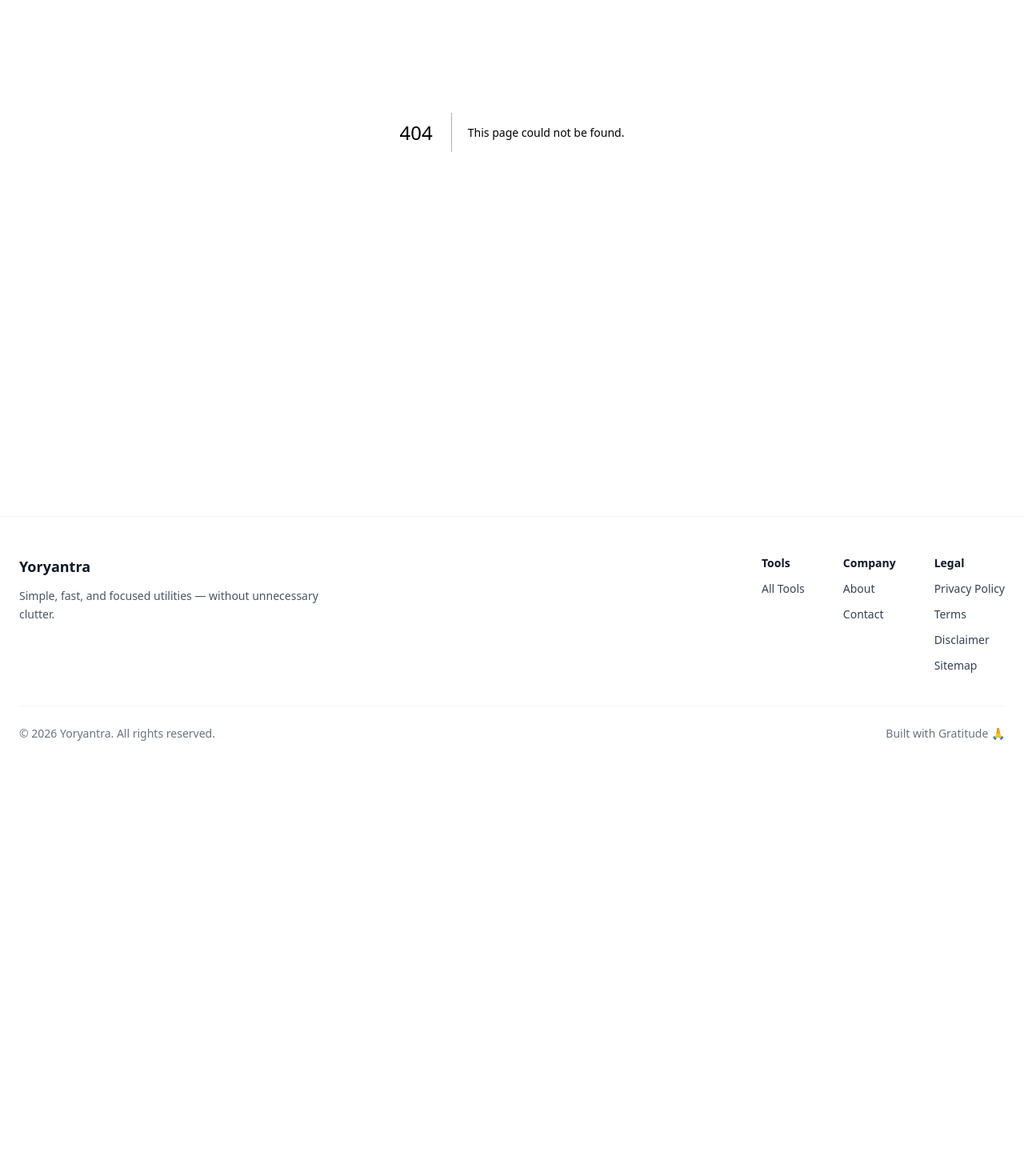
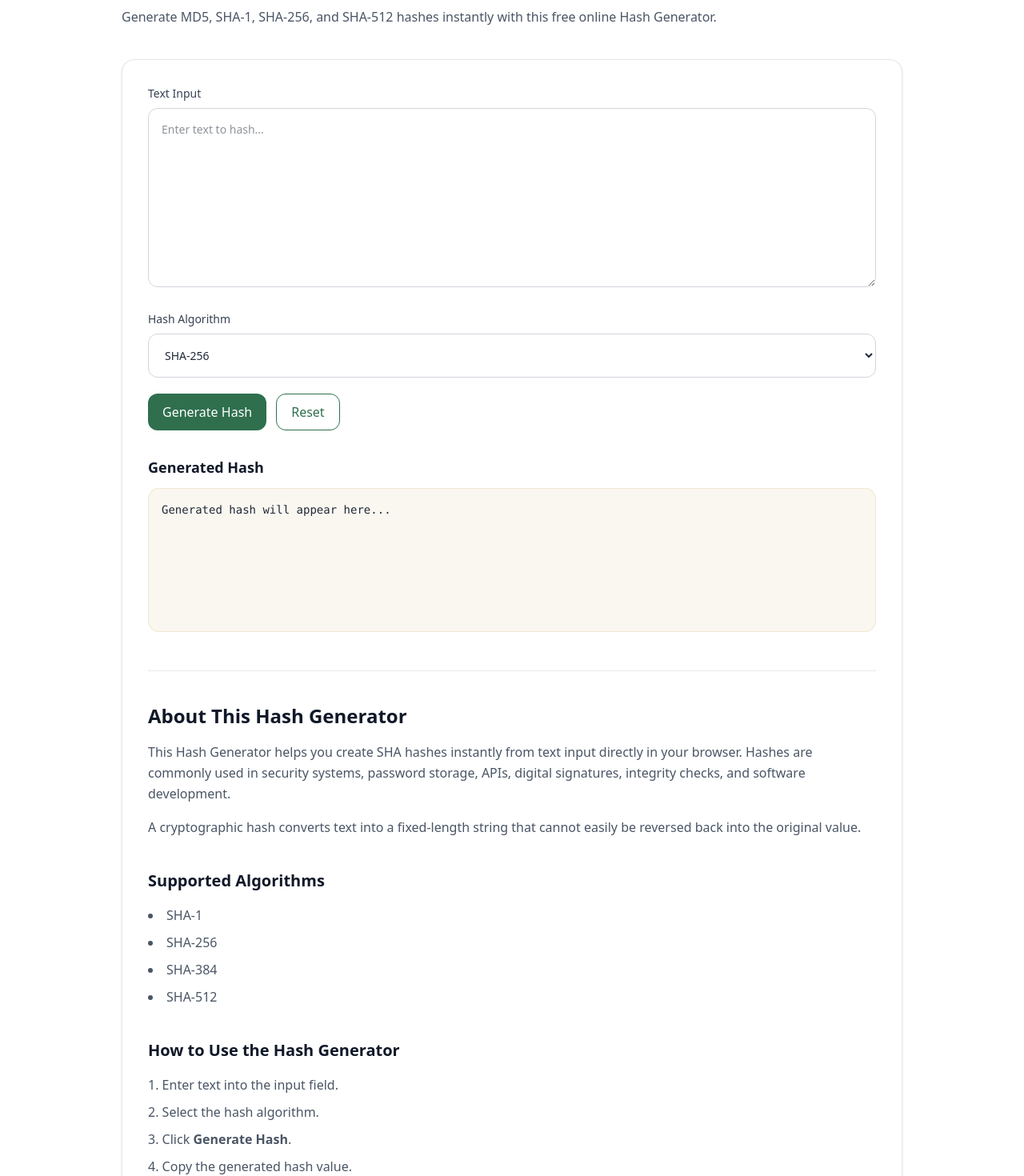
Before and after one commit to vaarunsonawwane-ops/yoryantra-new, a Next.js app: page /tools/hash-generator in a window 1280 px wide. Before the commit this address had no page. Shown: the part 300-1770 px from the top of the page at 80% size. Before the commit the page ends 1275 px from the top, so only its background shows below. Built offline with nearby package versions, Linux system fonts and the light colour scheme.

Commit message:
hash generator page created

```diff
--- a/app/data/tools.tsx
+++ b/app/data/tools.tsx
@@ -64,4 +64,12 @@ export const tools = [
     description: "Generate random UUID v4 values instantly.",
     href: "/tools/uuid-generator",
   },
+
+  {
+  title: "Hash Generator",
+  description: "Generate MD5, SHA-1, SHA-256, and SHA-512 hashes instantly.",
+  href: "/tools/hash-generator",
+  },
+
+
 ];
--- /dev/null
+++ b/app/tools/hash-generator/ToolClient.tsx
@@ -0,0 +1,243 @@
+"use client";
+
+import { useState } from "react";
+import Link from "next/link";
+import ToolShell from "@/app/components/ToolShell";
+
+export default function ToolClient() {
+  const [input, setInput] = useState("");
+  const [output, setOutput] = useState("");
+  const [algorithm, setAlgorithm] = useState("SHA-256");
+
+  const generateHash = async () => {
+    const encoder = new TextEncoder();
+    const data = encoder.encode(input);
+
+    const hashBuffer = await crypto.subtle.digest(
+      algorithm,
+      data
+    );
+
+    const hashArray = Array.from(
+      new Uint8Array(hashBuffer)
+    );
+
+    const hashHex = hashArray
+      .map((b) => b.toString(16).padStart(2, "0"))
+      .join("");
+
+    setOutput(hashHex);
+  };
+
+  const resetAll = () => {
+    setInput("");
+    setOutput("");
+    setAlgorithm("SHA-256");
+  };
+
+  return (
+    <ToolShell
+      title="Hash Generator"
+      description="Generate MD5, SHA-1, SHA-256, and SHA-512 hashes instantly with this free online Hash Generator."
+    >
+      {/* INPUT */}
+      <div>
+        <label className="block mb-2 text-sm font-medium text-gray-700">
+          Text Input
+        </label>
+
+        <textarea
+          className="w-full h-56 rounded-xl border border-gray-300 p-4 text-sm outline-none focus:ring-2 focus:ring-[var(--green)] focus:border-transparent transition"
+          placeholder="Enter text to hash..."
+          value={input}
+          onChange={(e) => setInput(e.target.value)}
+        />
+      </div>
+
+      {/* HASH TYPE */}
+      <div className="mt-6">
+        <label className="block mb-2 text-sm font-medium text-gray-700">
+          Hash Algorithm
+        </label>
+
+        <select
+          value={algorithm}
+          onChange={(e) => setAlgorithm(e.target.value)}
+          className="w-full rounded-xl border border-gray-300 p-4 text-sm outline-none focus:ring-2 focus:ring-[var(--green)] focus:border-transparent transition"
+        >
+          <option>SHA-1</option>
+          <option>SHA-256</option>
+          <option>SHA-384</option>
+          <option>SHA-512</option>
+        </select>
+      </div>
+
+      {/* ACTIONS */}
+      <div className="mt-5 flex flex-wrap gap-3">
+        <button
+          onClick={generateHash}
+          className="yoryantra-btn"
+        >
+          Generate Hash
+        </button>
+
+        <button
+          onClick={resetAll}
+          className="yoryantra-btn-outline"
+        >
+          Reset
+        </button>
+      </div>
+
+      {/* OUTPUT */}
+      <div className="mt-8">
+        <div className="flex items-center justify-between mb-3">
+          <h3 className="text-lg font-semibold text-gray-900">
+            Generated Hash
+          </h3>
+
+          {output && (
+            <button
+              onClick={() =>
+                navigator.clipboard.writeText(output)
+              }
+              className="yoryantra-btn-outline text-sm"
+            >
+              Copy
+            </button>
+          )}
+        </div>
+
+        <pre className="yoryantra-output overflow-auto text-sm min-h-[180px] whitespace-pre-wrap break-words">
+          {output || "Generated hash will appear here..."}
+        </pre>
+      </div>
+
+      {/* SEO CONTENT */}
+      <section className="mt-12 border-t border-gray-200 pt-10 space-y-10">
+        <div>
+          <h2 className="text-2xl font-semibold text-gray-900">
+            About This Hash Generator
+          </h2>
+
+          <p className="mt-4 text-gray-600 leading-relaxed">
+            This Hash Generator helps you create SHA hashes instantly
+            from text input directly in your browser. Hashes are commonly
+            used in security systems, password storage, APIs, digital
+            signatures, integrity checks, and software development.
+          </p>
+
+          <p className="mt-4 text-gray-600 leading-relaxed">
+            A cryptographic hash converts text into a fixed-length string
+            that cannot easily be reversed back into the original value.
+          </p>
+        </div>
+
+        <div>
+          <h2 className="text-xl font-semibold text-gray-900">
+            Supported Algorithms
+          </h2>
+
+          <ul className="mt-4 list-disc list-inside space-y-2 text-gray-600 leading-relaxed">
+            <li>SHA-1</li>
+            <li>SHA-256</li>
+            <li>SHA-384</li>
+            <li>SHA-512</li>
+          </ul>
+        </div>
+
+        <div>
+          <h2 className="text-xl font-semibold text-gray-900">
+            How to Use the Hash Generator
+          </h2>
+
+          <ol className="mt-4 list-decimal list-inside space-y-2 text-gray-600 leading-relaxed">
+            <li>Enter text into the input field.</li>
+            <li>Select the hash algorithm.</li>
+            <li>Click <strong>Generate Hash</strong>.</li>
+            <li>Copy the generated hash value.</li>
+          </ol>
+        </div>
+
+        <div>
+          <h2 className="text-xl font-semibold text-gray-900">
+            Common Use Cases
+          </h2>
+
+          <ul className="mt-4 list-disc list-inside space-y-2 text-gray-600 leading-relaxed">
+            <li>Generating secure hash values.</li>
+            <li>Checking file or text integrity.</li>
+            <li>Creating signatures for APIs.</li>
+            <li>Security and authentication workflows.</li>
+            <li>Software testing and development.</li>
+          </ul>
+        </div>
+
+        <div>
+          <h2 className="text-xl font-semibold text-gray-900">
+            Frequently Asked Questions
+          </h2>
+
+          <div className="mt-5 space-y-6">
+            <div>
+              <h3 className="font-semibold text-gray-900">
+                What is a hash?
+              </h3>
+
+              <p className="mt-2 text-gray-600 leading-relaxed">
+                A hash is a fixed-length cryptographic value generated from
+                input data using a hashing algorithm.
+              </p>
+            </div>
+
+            <div>
+              <h3 className="font-semibold text-gray-900">
+                Can hashes be reversed?
+              </h3>
+
+              <p className="mt-2 text-gray-600 leading-relaxed">
+                Cryptographic hashes are designed to be one-way functions and
+                cannot easily be reversed back into the original input.
+              </p>
+            </div>
+
+            <div>
+              <h3 className="font-semibold text-gray-900">
+                Is this Hash Generator secure?
+              </h3>
+
+              <p className="mt-2 text-gray-600 leading-relaxed">
+                Yes. Hashes are generated directly in your browser using the
+                Web Crypto API.
+              </p>
+            </div>
+          </div>
+        </div>
+
+        <div>
+          <h2 className="text-xl font-semibold text-gray-900">
+            Related Tools
+          </h2>
+
+          <div className="mt-4 flex flex-wrap gap-3">
+            <Link href="/tools/base64-encoder-decoder" className="yoryantra-btn-outline">
+              Base64 Encoder Decoder
+            </Link>
+
+            <Link href="/tools/jwt-decoder" className="yoryantra-btn-outline">
+              JWT Decoder
+            </Link>
+
+            <Link href="/tools/uuid-generator" className="yoryantra-btn-outline">
+              UUID Generator
+            </Link>
+
+            <Link href="/tools/json-formatter" className="yoryantra-btn-outline">
+              JSON Formatter
+            </Link>
+          </div>
+        </div>
+      </section>
+    </ToolShell>
+  );
+}
--- /dev/null
+++ b/app/tools/hash-generator/page.tsx
@@ -0,0 +1,48 @@
+import ToolClient from "./ToolClient";
+
+export const metadata = {
+  title: "Hash Generator Online Free | Yoryantra",
+
+  description:
+    "Generate MD5, SHA-1, SHA-256, and SHA-512 hashes instantly with this free online Hash Generator.",
+
+  keywords: [
+    "hash generator",
+    "md5 generator",
+    "sha256 generator",
+    "sha512 generator",
+    "sha1 generator",
+    "online hash generator",
+    "developer utilities",
+  ],
+
+  alternates: {
+    canonical: "https://yoryantra.com/tools/hash-generator",
+  },
+
+  openGraph: {
+    title: "Hash Generator Online Free | Yoryantra",
+
+    description:
+      "Generate MD5, SHA-1, SHA-256, and SHA-512 hashes instantly online.",
+
+    url: "https://yoryantra.com/tools/hash-generator",
+
+    siteName: "Yoryantra",
+
+    type: "website",
+  },
+
+  twitter: {
+    card: "summary_large_image",
+
+    title: "Hash Generator Online Free | Yoryantra",
+
+    description:
+      "Generate secure hashes instantly with this free online Hash Generator.",
+  },
+};
+
+export default function Page() {
+  return <ToolClient />;
+}
```
